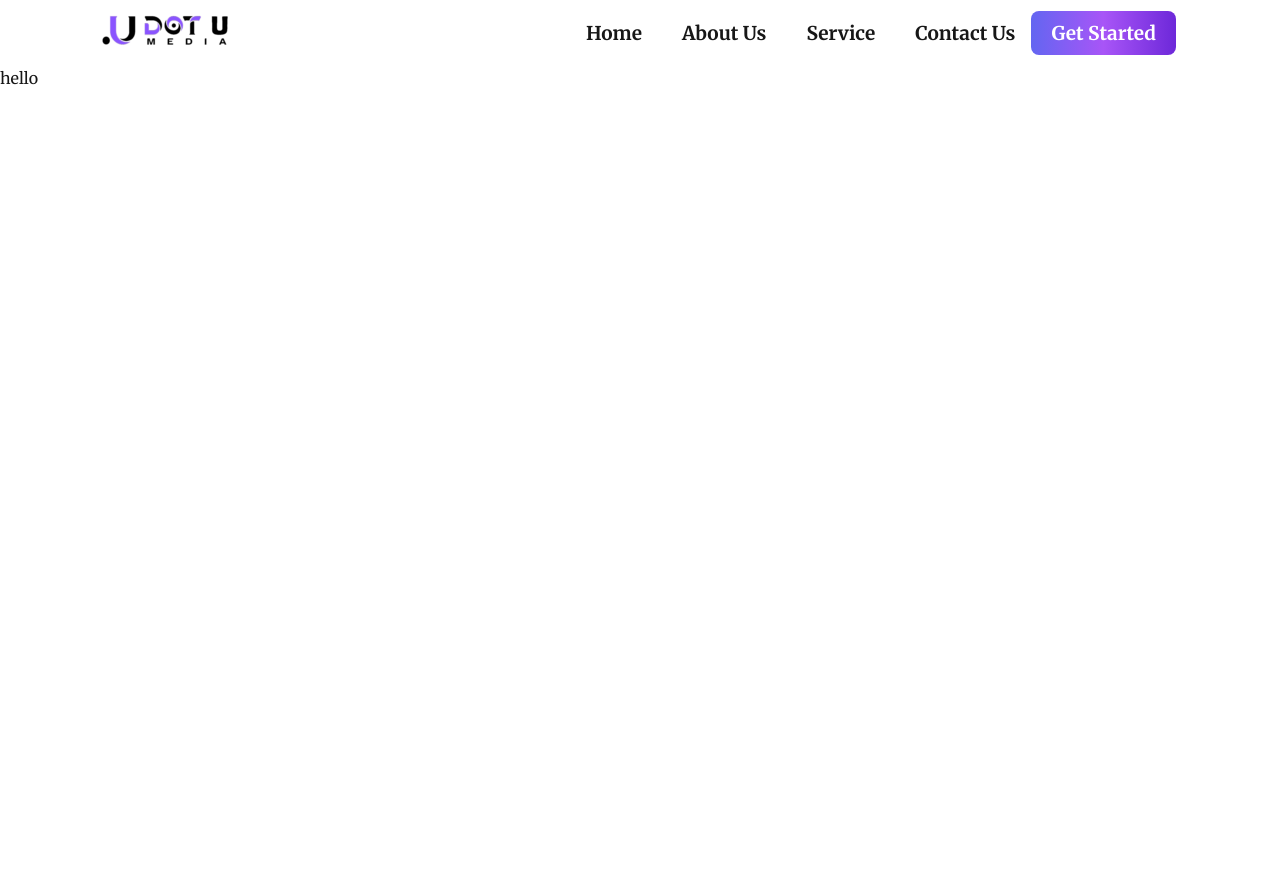
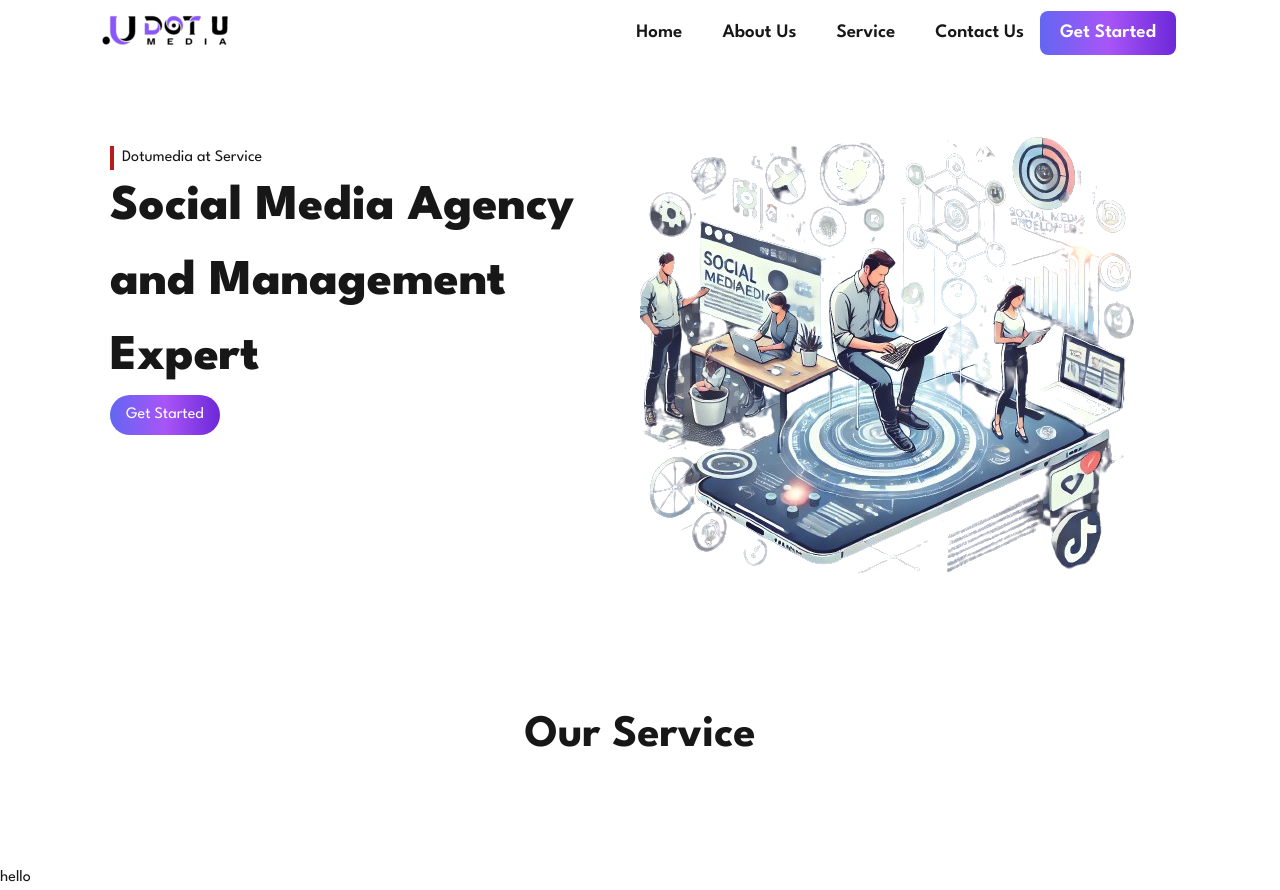
Before and after one commit to rraushan1205/Dotumedia, a Next.js app: page / in a window 1280 px wide. Before the commit the page ends 800 px from the top, so only its background shows below. Built offline with nearby package versions, Linux system fonts and the light colour scheme.

Commit message:
added hero section

```diff
--- /dev/null
+++ b/app/components/HeroSection.tsx
@@ -0,0 +1,23 @@
+import Link from "next/link";
+import Image from "next/image";
+import hero from "@/public/hero.png";
+export default function HeroSection() {
+  return (
+    <>
+      <div className="my-10 grid grid-cols-1 md:grid-cols-2 mx-[50px]">
+        <div className="md:px-[50px] mx-[10px] py-2 md:py-10">
+          <p className="border-l-4 border-red-700 px-2">Dotumedia at Service</p>
+          <header className="text-start text-[30px] md:text-[50px] font-extrabold ">
+            Social Media Agency and Management Expert
+          </header>
+          <button className="rounded-full px-4 py-2 bg-gradient-to-r from-indigo-500 via-purple-500 to-violet-700 hover:from-purple-500 hover:to-purple-500 text-white">
+            Get Started
+          </button>
+        </div>
+        <div className="">
+          <Image src={hero} className="md:w-[500px]" alt="hero" />
+        </div>
+      </div>
+    </>
+  );
+}
--- /dev/null
+++ b/app/components/Service.tsx
@@ -0,0 +1,13 @@
+import Link from "next/link";
+
+export default function Service() {
+  return (
+    <>
+      <div className="my-24">
+        <header className="text-center text-[45px] font-[700]">
+          Our Service
+        </header>
+      </div>
+    </>
+  );
+}
--- a/app/globals.css
+++ b/app/globals.css
@@ -1,4 +1,4 @@
-@import url('https://fonts.googleapis.com/css2?family=Merriweather:ital,wght@0,300;0,400;0,700;0,900;1,300;1,400;1,700;1,900&display=swap');
+@import url('https://fonts.googleapis.com/css2?family=League+Spartan:wght@100..900&display=swap');
 @tailwind base;
 @tailwind components;
 @tailwind utilities;
@@ -11,7 +11,7 @@
 body {
   color: var(--foreground);
   background: var(--background);
-  font-family: "Merriweather", serif;
-  font-weight: 400;
+  font-family: "League Spartan", serif;
+  font-optical-sizing: auto;
   font-style: normal;
 }
--- a/app/page.tsx
+++ b/app/page.tsx
@@ -1,10 +1,14 @@
 import Image from "next/image";
 import Navbar from "./components/Navbar";
+import HeroSection from "./components/HeroSection";
+import Service from "./components/Service";
 
 export default function Home() {
   return (
     <>
       <Navbar />
+      <HeroSection />
+      <Service />
       <p>hello</p>
     </>
   );
```
Also changed, not shown: public/hero.png (added).
